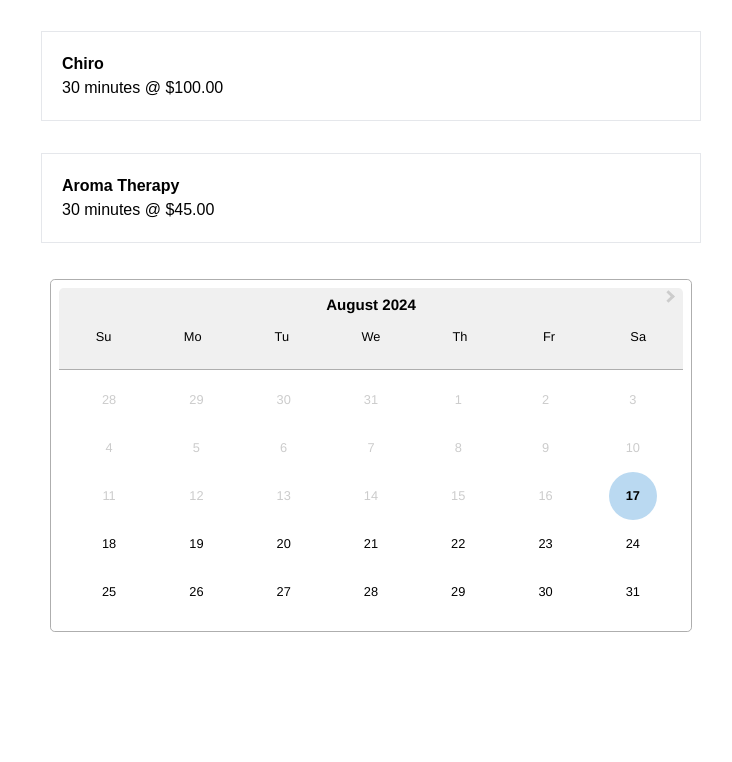
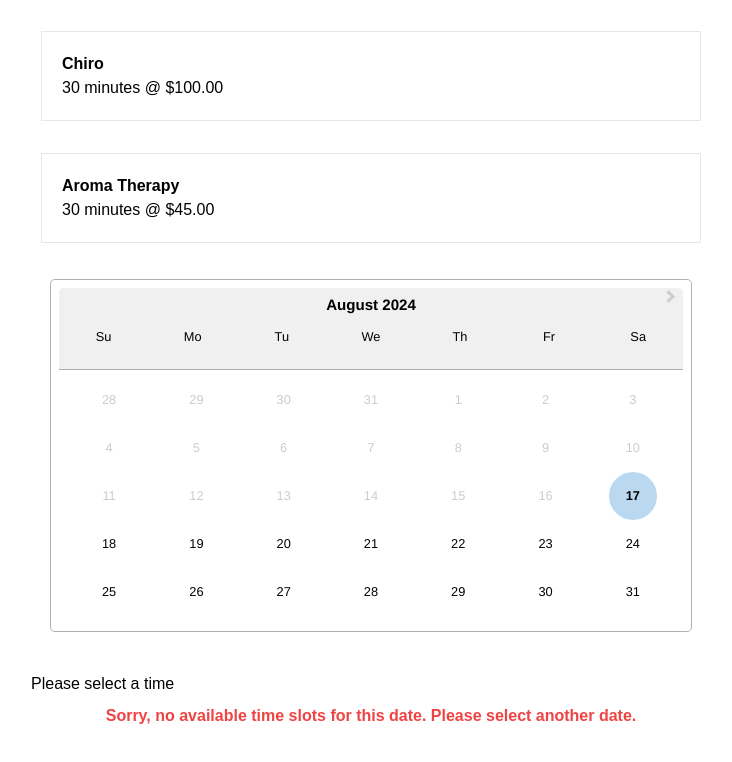
Before and after one commit to Lakmal98/veyor-frontend-challange, a Next.js app: page /booking in a window 1280 px wide. Shown: the part 366-1128 px from the top of the page, without its empty margins (269-1001 px from the left). Before the commit the page ends 1022 px from the top, so only its background shows below. Built offline with nearby package versions, Linux system fonts and the light colour scheme.

Commit message:
added time slots and continue button

```diff
--- a/src/app/booking/page.tsx
+++ b/src/app/booking/page.tsx
@@ -1,59 +1,98 @@
-'use client';
+"use client";
 
 import Calendar from "@/components/calendar/calendar";
 import SessionType from "@/components/session-type";
 import TabGroup from "@/components/tab-group";
-import { Session } from "@/types/session";
+import TimeSlot from "@/components/time-slot";
+import { SESSIONS } from "@/services/mock-data/session.mock";
+import { AVAILABLE_TIME_SLOTS } from "@/services/mock-data/time.mock";
 import { useEffect, useState } from "react";
 
-const sessions: Session[] = [
-    {
-        id: 1,
-        name: "Physiotherapy",
-        duration: "30 minutes",
-        price: "$45.00",
-    },
-    {
-        id: 2,
-        name: "Chiro",
-        duration: "30 minutes",
-        price: "$100.00",
-    },
-    {
-        id: 3,
-        name: "Aroma Therapy",
-        duration: "30 minutes",
-        price: "$45.00",
-    },
-];
-
 export default function Booking() {
-
-    const [selected, setSelected] = useState<number>(0);
+  const [selectedSessionId, setSelectedSessionId] = useState<number | null>(
+    null
+  );
+  const [selectedDate, setSelectedDate] = useState<Date | null>(null);
+  const [availableTimeSlots, setAvailableTimeSlots] = useState<string[]>([]);
+  const [selectedTime, setSelectedTime] = useState<string | null>(null);
 
   useEffect(() => {
-        console.log(`Selected tab: ${selected}`);
-    }, [selected]);
+    console.log(`Selected session: ${selectedSessionId}`);
+  }, [selectedSessionId]);
 
-    const handleTabClick = (id: number) => {
-        setSelected(id);
+  useEffect(() => {
+    if (selectedDate) {
+      const now = new Date();
+      const filteredTimeSlots = AVAILABLE_TIME_SLOTS.filter((time) => {
+        const [hoursStr, minutesStr] = time.split(":");
+        const [hours, minutes] = [parseInt(hoursStr), parseInt(minutesStr)];
+        const timeDate = new Date(selectedDate);
+        timeDate.setHours(hours, minutes);
+        return timeDate.getTime() > now.getTime();
+      });
+      setAvailableTimeSlots(filteredTimeSlots);
     }
+  }, [selectedDate]);
+
+  const handleSessionClick = (id: number) => {
+    setSelectedSessionId(id);
+  };
+
+  const handleDateChange = (date: Date | null) => {
+    setSelectedDate(date);
+    setSelectedTime(null); // Reset the selected time when date changes
+  };
+
+  const handleTimeClick = (time: string) => {
+    setSelectedTime(time);
+  };
 
   return (
     <div className="flex min-h-screen flex-col items-center justify-around p-1">
       <div className="flex flex-col items-center">
         <h1 className="text-8xl">Book a wellness session.</h1>
-                <p className="text-lg pt-10">Visit one of our expert consultants to get yourself feeling 100% again.</p>
+        <p className="text-lg pt-10">
+          Visit one of our expert consultants to get yourself feeling 100%
+          again.
+        </p>
       </div>
       <div className="flex flex-col items-center">
         <TabGroup />
-                {/* Additional spacing  */}
         <div className="h-12"></div>
-                {sessions.map((session) => (
-                    <SessionType key={session.id} session={session} onClick={() => handleTabClick(session.id)}
-                        isSelected={selected === session.id} />
+        {SESSIONS.map((session) => (
+          <SessionType
+            key={session.id}
+            session={session}
+            onClick={() => handleSessionClick(session.id)}
+            isSelected={selectedSessionId === session.id}
+          />
         ))}
-                <Calendar />
+        <Calendar onDateChange={handleDateChange} />
+        <div className="w-full flex flex-col p-5">
+          <div>Please select a time</div>
+          {availableTimeSlots.length > 0 ? (
+            availableTimeSlots.map((time) => (
+              <TimeSlot
+                key={time}
+                time={time}
+                isSelected={time === selectedTime}
+                onClick={() => handleTimeClick(time)}
+              />
+            ))
+          ) : (
+            <div className="p-2 text-center text-red-500 font-bold">
+              Sorry, no available time slots for this date. Please select
+              another date.
+            </div>
+          )}
+        </div>
+        <div className="w-full justify-start p-5">
+          {selectedTime && (
+            <button className="p-2 px-4 bg-black text-white rounded-lg">
+              Continue &gt;&gt;
+            </button>
+          )}
+        </div>
       </div>
     </div>
   );
--- a/src/components/calendar/calendar.tsx
+++ b/src/components/calendar/calendar.tsx
@@ -4,11 +4,17 @@ import DatePicker from 'react-datepicker';
 import 'react-datepicker/dist/react-datepicker.css';
 import './calendar.css';
 
-export default function Calendar() {
+interface IProps {
+    onDateChange: (date: Date | null) => void;
+}
+
+
+export default function Calendar({ onDateChange }: IProps) {
     const [startDate, setStartDate] = useState<Date | null>(null);
 
     const handleDateChange = (date: Date | null) => {
         setStartDate(date);
+        onDateChange(date);
     };
 
 
--- /dev/null
+++ b/src/components/time-slot.tsx
@@ -0,0 +1,26 @@
+interface IProps {
+    time: string;
+    onClick: (time: string) => void;
+    isSelected?: boolean;
+}
+
+export default function TimeSlot(props: IProps) {
+    const { time, isSelected, onClick } = props;
+
+    return (
+        <div
+            onClick={() => onClick(time)}
+            className={`flex items-center w-11/12 pt-1 my-1 mx-8 cursor-pointer`}
+        >
+            <input
+                type="radio"
+                checked={isSelected}
+                readOnly
+                className="mr-2"
+            />
+            <div className="font-semibold">
+                {time}
+            </div>
+        </div>
+    );
+}
--- /dev/null
+++ b/src/services/mock-data/session.mock.ts
@@ -0,0 +1,22 @@
+import { Session } from "@/types/session";
+
+export  const SESSIONS: Session[] = [
+    {
+      id: 1,
+      name: "Physiotherapy",
+      duration: "30 minutes",
+      price: "$45.00",
+    },
+    {
+      id: 2,
+      name: "Chiro",
+      duration: "30 minutes",
+      price: "$100.00",
+    },
+    {
+      id: 3,
+      name: "Aroma Therapy",
+      duration: "30 minutes",
+      price: "$45.00",
+    },
+  ];
--- /dev/null
+++ b/src/services/mock-data/time.mock.ts
@@ -0,0 +1,9 @@
+export const AVAILABLE_TIME_SLOTS = [
+    "10:00 AM",
+    "11:00 AM",
+    "12:00 PM",
+    "1:30 PM",
+    "2:30 PM",
+    "3:00 PM",
+    "4:00 PM",
+  ];
```
Lines whose indentation alone changed are shown as unchanged.
